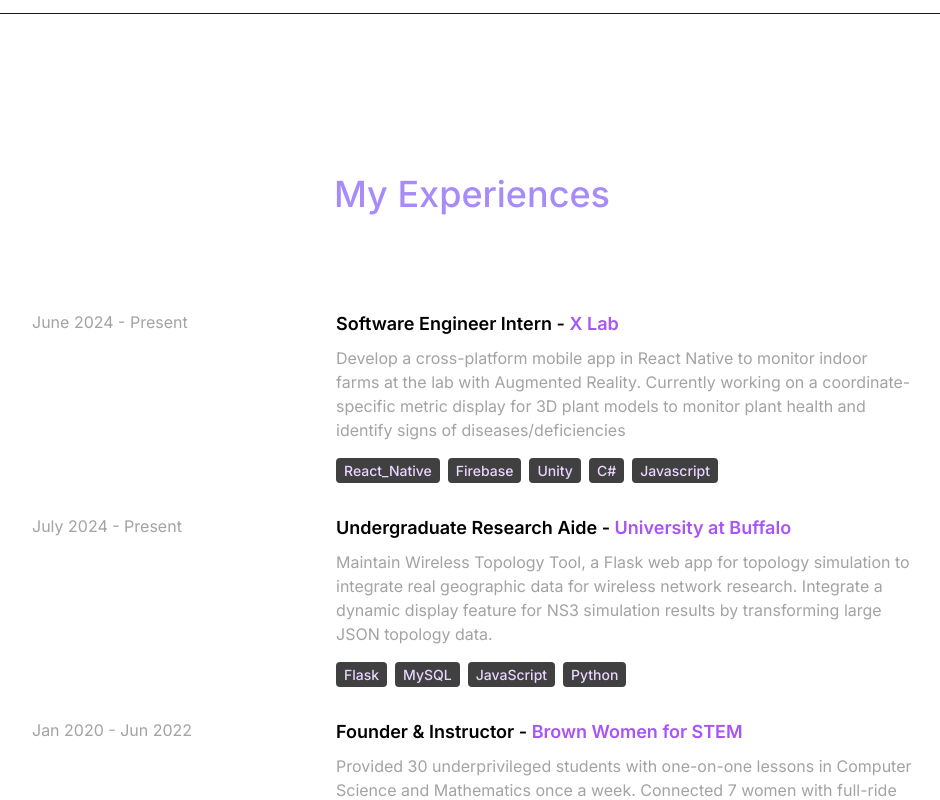
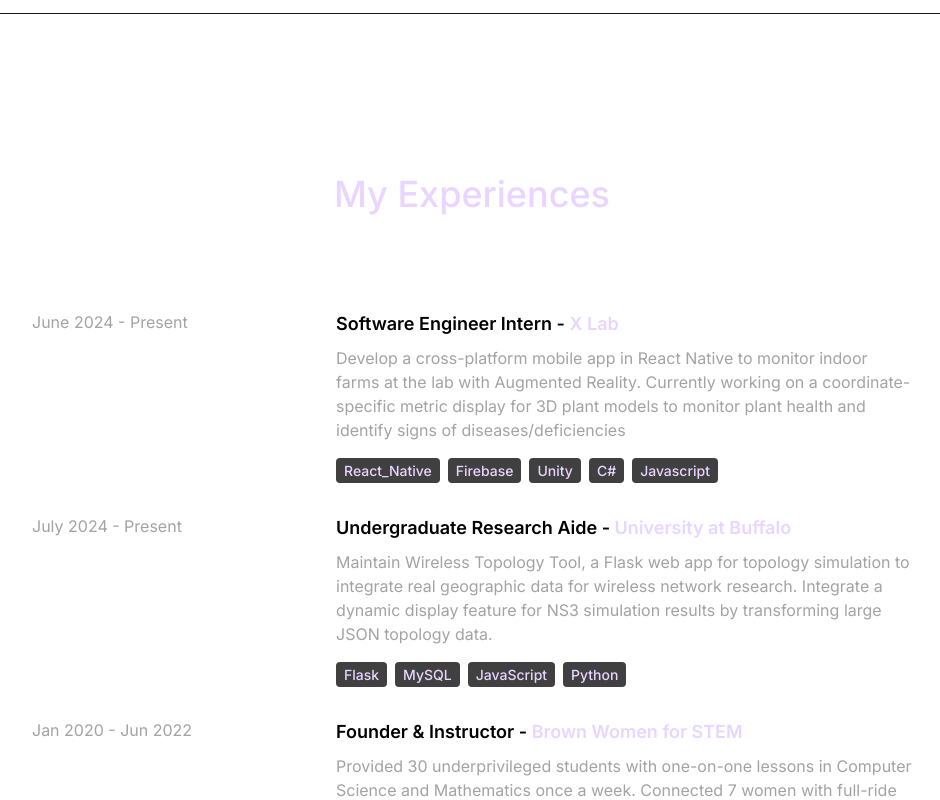
Before and after one commit to mafruhamanal/frontend-app, a React (Create React App) app in the folder client/: page / in a window 1280 px wide. Shown: the part 1620-2420 px from the top of the page, without its empty margins (168-1108 px from the left). Built offline with nearby package versions, Linux system fonts and the light colour scheme.

Commit message:
style changes

```diff
--- a/client/src/components/Experience.js
+++ b/client/src/components/Experience.js
@@ -8,7 +8,7 @@
         whileInView={{ opacity: 1, y: 0 }}
         initial={{ opacity: 0, y: -100 }}
         transition={{ duration: 1 }}
-        className="my-12 py-12 text-center text-4xl text-violet-400 font-medium"
+        className="my-12 py-12 text-center text-4xl text-purple-200 font-medium"
       >
         {" "}
         My Experiences
@@ -33,7 +33,7 @@
             >
               <h6 className="mb-2 font-semibold  text-lg">
                 {experience.role} - {""}
-                <span className=" text-lg text-purple-500">
+                <span className=" text-lg text-purple-200">
                   {experience.company}
                 </span>{" "}
               </h6>
```
